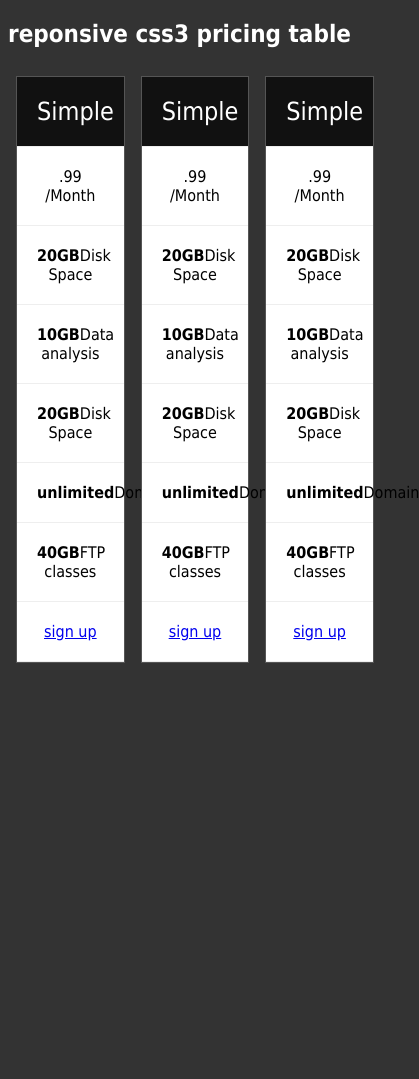
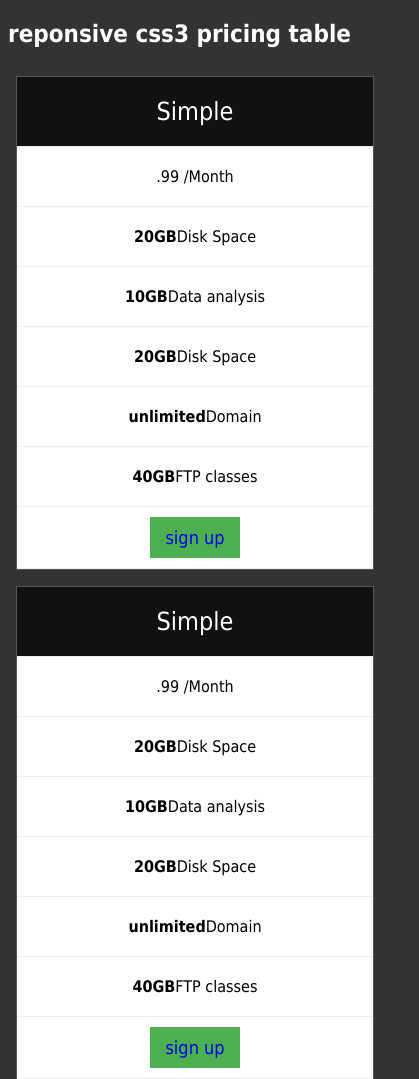
Before and after one commit to codewiztinsing/cssninjas, a plain HTML site: page pricing.html in a window 390 px wide. Shown: the top 1079 px of the page, 419 px wide, since content can reach past the window. Before the commit the page ends 844 px from the top, so only its background shows below. Drawn offline with Linux system fonts and the light colour scheme.

Commit message:
adding media query to add responsiveness

```diff
--- a/pricing.css
+++ b/pricing.css
@@ -41,3 +41,25 @@ body {
     border-bottom: 1px solid #eee;
     text-align: center;
 }
+
+.price-box .emp {
+    background-color: #f4f4f4;
+    font-size:20px;
+
+}
+
+.button {
+    background-color: #4CAf50;
+    border:none;
+    padding: 10px 15px;
+    text-align: center;
+    text-decoration: none;
+    font-size: 18px;
+}
+
+
+@media(max-width:700px){
+    .col {
+        width:100%;
+    }
+}
```
